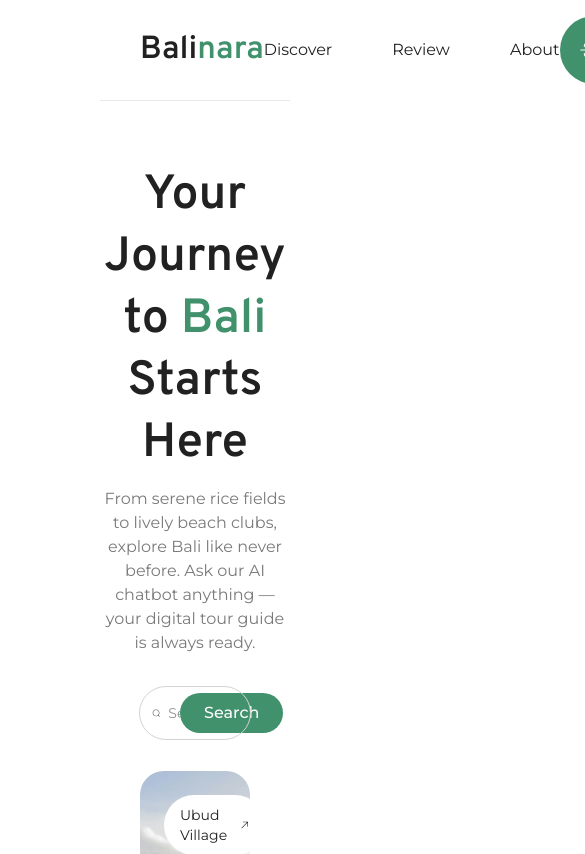
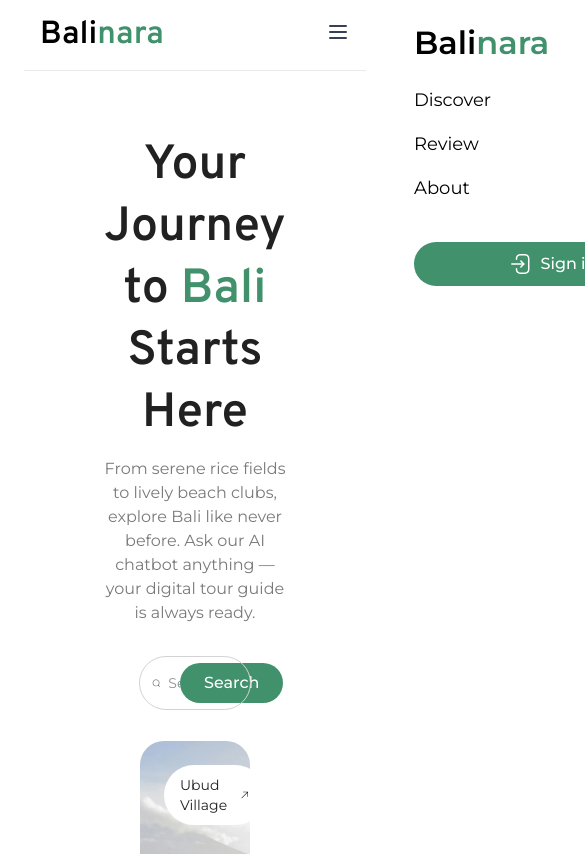
Before and after one commit to YogiPradnyana/balinara, a Vue app in the folder frontend/: page / in a window 390 px wide. Shown: the top 854 px of the page, 585 px wide, since content can reach past the window. Built offline with nearby package versions, Linux system fonts and the light colour scheme.

Commit message:
Menambahkan navbar effect dan hover effect pada card section destinations

```diff
--- a/frontend/src/App.vue
+++ b/frontend/src/App.vue
@@ -4,9 +4,7 @@ import Navbar from '@/components/Navbar.vue'
 </script>
 
 <template>
-  <header class="font-pr text-neu-900">
-    <Navbar />
-  </header>
+  <Navbar />
 
   <div class="relative font-pr text-neu-900 overflow-hidden">
     <RouterView />
--- a/frontend/src/components/Navbar.vue
+++ b/frontend/src/components/Navbar.vue
@@ -1,16 +1,115 @@
 <script setup>
 import Login from './icons/Login.vue'
 import Search from './icons/Search.vue'
+import { ref, onMounted, onUnmounted } from 'vue'
+
+const isSticky = ref(false)
+const isSidebarOpen = ref(false)
+
+const handleScroll = () => {
+  isSticky.value = window.scrollY > window.innerHeight
+}
+
+onMounted(() => {
+  window.addEventListener('scroll', handleScroll)
+})
+onUnmounted(() => {
+  window.removeEventListener('scroll', handleScroll)
+})
+
+const toggleSidebar = () => {
+  isSidebarOpen.value = !isSidebarOpen.value
+}
 </script>
 
 <template>
-  <nav class="px-[100px] font-pr">
-    <div class="px-10 py-4 flex justify-between items-center border-b-[1.6px] border-neu-100">
-      <h1 class="font-se text-[32px] leading-[38px] font-semibold">
+  <!-- Backdrop for mobile sidebar -->
+  <div
+    v-if="isSidebarOpen"
+    class="fixed inset-0 bg-neu-900 opacity-50 z-40 md:hidden"
+    @click="isSidebarOpen = false"
+  />
+
+  <!-- Mobile Sidebar -->
+  <aside
+    class="fixed top-0 right-0 w-10/12 h-full rounded-l-3xl bg-white z-50 transform transition-transform duration-300 md:hidden"
+    :class="isSidebarOpen ? 'translate-x-0' : 'translate-x-full'"
+  >
+    <div class="p-6 flex flex-col gap-6 font-pr">
+      <h1 class="text-[32px] font-semibold leading-[38px]">
         Bali<span class="text-pr-500">nara</span>
       </h1>
+      <ul class="flex flex-col gap-4 text-lg">
+        <li>Discover</li>
+        <li>Review</li>
+        <li>About</li>
+      </ul>
+      <div
+        class="mt-4 px-4.5 py-2.5 flex gap-2 items-center justify-center font-medium bg-pr-500 rounded-full text-white"
+      >
+        <Login />
+        Sign in
+      </div>
+    </div>
+  </aside>
+
+  <!-- Before Scroll Navbar (Desktop) -->
+  <nav v-if="!isSticky" class="px-6 md:px-[100px] font-pr">
+    <div
+      class="px-4 md:px-10 py-4 flex justify-between items-center border-b-[1.6px] border-neu-100"
+    >
+      <h1 class="text-[32px] font-se font-semibold leading-[38px]">
+        Bali<span class="text-pr-500">nara</span>
+      </h1>
+
+      <!-- Nav Items (Desktop) -->
+      <ul class="hidden md:flex gap-[60px] items-center">
+        <li>Discover</li>
+        <li>Review</li>
+        <li>About</li>
+      </ul>
+
+      <!-- Sign In (Desktop) -->
+      <div
+        class="hidden md:flex px-4.5 py-2.5 gap-2 items-center justify-center font-medium bg-pr-500 rounded-full text-white"
+      >
+        <Login />
+        Sign in
+      </div>
+
+      <!-- Burger Icon (Mobile) -->
+      <div class="md:hidden">
+        <button @click="toggleSidebar" aria-label="Toggle sidebar">
+          <svg
+            class="w-6 h-6 text-gray-700"
+            fill="none"
+            stroke="currentColor"
+            stroke-width="2"
+            viewBox="0 0 24 24"
+          >
+            <path stroke-linecap="round" stroke-linejoin="round" d="M4 6h16M4 12h16M4 18h16" />
+          </svg>
+        </button>
+      </div>
+    </div>
+  </nav>
+
+  <!-- After Scroll Navbar (Sticky Top) -->
+  <nav
+    :class="[
+      'fixed top-0 left-0 right-0 z-50 transition-all duration-500 font-pr bg-white px-6 md:px-[100px]',
+      isSticky ? 'translate-y-0 opacity-100' : '-translate-y-40 opacity-0',
+    ]"
+  >
+    <div
+      class="px-4 md:px-10 py-4 flex justify-between items-center border-b-[1.6px] border-neu-100"
+    >
+      <h1 class="text-[32px] font-se font-semibold leading-[38px]">
+        Bali<span class="text-pr-500">nara</span>
+      </h1>
+
       <form
-        class="hidden max-w-[560px] w-full flex items-center justify-between rounded-full outline outline-neu-200 p-1"
+        class="hidden md:flex max-w-[560px] w-full items-center justify-between rounded-full outline outline-neu-200 p-1"
       >
         <div class="wrapper gap-2 ps-1.5 flex items-center w-full">
           <Search />
@@ -27,17 +126,41 @@ import Search from './icons/Search.vue'
           Search
         </button>
       </form>
-      <ul class="flex gap-[60px] items-center">
+
+      <ul class="hidden md:flex gap-[60px] items-center">
         <li>Discover</li>
         <li>Review</li>
         <li>About</li>
       </ul>
+
       <div
-        class="px-4.5 py-2.5 flex gap-2 items-center justify-center font-medium bg-pr-500 rounded-full text-white"
+        class="hidden md:flex px-4.5 py-2.5 gap-2 items-center justify-center font-medium bg-pr-500 rounded-full text-white"
       >
         <Login />
         Sign in
       </div>
+
+      <!-- Burger Icon (Mobile) -->
+      <div class="md:hidden">
+        <button @click="toggleSidebar" aria-label="Toggle sidebar">
+          <svg
+            class="w-6 h-6 text-gray-700"
+            fill="none"
+            stroke="currentColor"
+            stroke-width="2"
+            viewBox="0 0 24 24"
+          >
+            <path stroke-linecap="round" stroke-linejoin="round" d="M4 6h16M4 12h16M4 18h16" />
+          </svg>
+        </button>
+      </div>
     </div>
   </nav>
 </template>
+
+<style scoped>
+/* Optional smooth scroll fix for Safari */
+html {
+  scroll-behavior: smooth;
+}
+</style>
```
Also changed, not shown: frontend/src/pages/Home.vue (+53 -16 lines).
